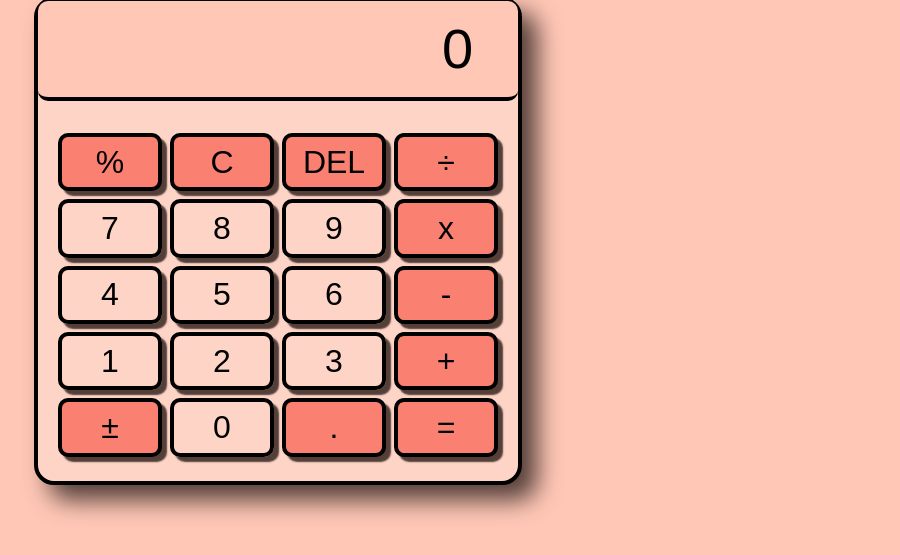
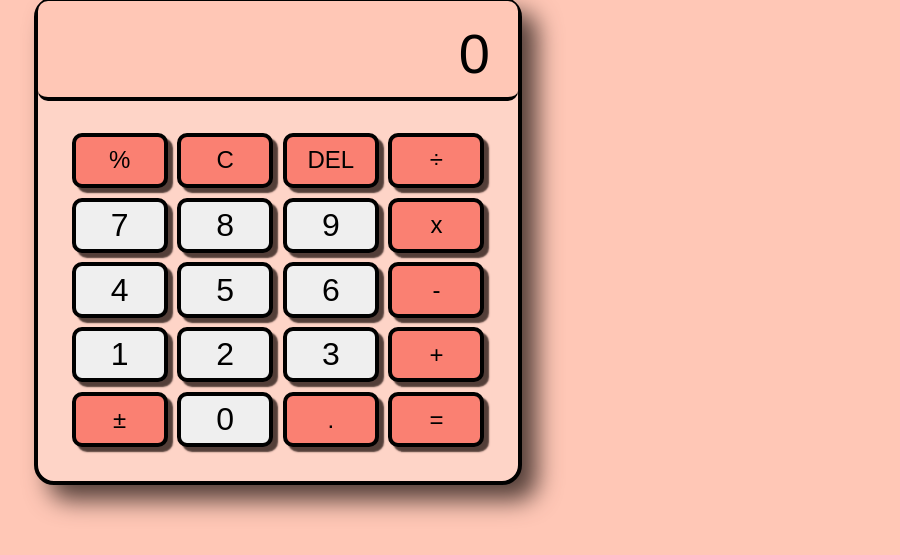
Before and after one commit to Kirbskol/odin-calculator, a plain HTML site: page index.html in a window 1280 px wide. Shown: the part 91-646 px from the top of the page, without its empty margins (362-1262 px from the left). Drawn offline with Linux system fonts and the light colour scheme; a web font is replaced by a local one.

Commit message:
Change loop to generate buttons as issue previously now patched
The way the buttons were previously generated prevented any operation
being completed outside of the loop. This has now been changed to
include an element listener, which can be used externally in functions,
in order to be able to analyse and use input from buttons.

```diff
--- a/index.html
+++ b/index.html
@@ -24,7 +24,7 @@
         </div>
         <div id="calculator" >
             <div class="calculator__screen">
-                <span class="calculator__screen__result">0</span>
+                <input type="text" id="calculator__screen__result" placeholder="0" minlength="1" maxlength="9" size="4"/>
             </div>
             <div class="calculator__btns"></div>
         </div>
--- a/script.js
+++ b/script.js
@@ -1,51 +1,39 @@
 const calculator = document.querySelector("calculator");
 const calculatorButtons = document.querySelector(".calculator__btns");
-const buttons = ["%", "C", "DEL", "÷", "7", "8", "9", "x", "4", "5", "6", "-", "1", "2", "3", "+", "±", "0", ".", "="]
-let calculatorBtn = [];
-const totalButtons = buttons.length;
-let userInput = [];
+const calculatorResult = document.querySelector("#calculator__screen__result");
+const allButtons = ["%", "C", "DEL", "÷", "7", "8", "9", "x", "4", "5", "6", "-", "1", "2", "3", "+", "±", "0", ".", "="];
+const allFunctions = ["%", ".", "=", "÷", "-", "x", "C", "DEL", "±", "+"];
+const allOperators = ["%", "=", "x", "-", "÷", "+", "±"];
+let selectedNums = [];
+let selectedOps = [];
 
-function makeCalculator() {
-    for (let x = 0; x < totalButtons; x++){
-        calculatorBtn[x] = document.createElement("btn");
-        calculatorBtn[x].textContent = buttons[x];
-        calculatorBtn[x].style.fontSize = "2em";
-        if (calculatorBtn[x].textContent == "÷" ||
-            calculatorBtn[x].textContent == "+" ||
-            calculatorBtn[x].textContent == "-" ||
-            calculatorBtn[x].textContent == "x" ||
-            calculatorBtn[x].textContent == "="){
-                calculatorBtn[x].classList.add("calculator__btns__op");
-                calculatorBtn[x].style.backgroundColor = "salmon";
-        }
-        else if (calculatorBtn[x].textContent == "%" ||
-                 calculatorBtn[x].textContent == "±"){
-                    calculatorBtn[x].classList.add("calculator__btns__op");
-                    calculatorBtn[x].style.backgroundColor = "salmon";
-        }
-        else if (calculatorBtn[x].textContent == "C" ||
-                 calculatorBtn[x].textContent == "DEL"){
-                    calculatorBtn[x].classList.add("calculator__btns__clear");
-                    calculatorBtn[x].style.backgroundColor = "salmon";
-        }
-        else if (calculatorBtn[x].textContent == "."){
-                   calculatorBtn[x].classList.add("calculator__btns__dot");
-                   calculatorBtn[x].style.backgroundColor = "salmon";
-        }
-        else{
-            calculatorBtn[x].classList.add("calculator__btns__num");
-        }
-        calculatorBtn[x].classList.add("calculator__btns__all");
-        calculatorBtn[x].addEventListener("click", getInput);
-        function getInput(){
-            let buttonContent = calculatorBtn[x].textContent;
-            userInput.push(`${buttonContent}`);
-        }
-        calculatorButtons.appendChild(calculatorBtn[x]);
-    }
-    calculator.appendChild(calculatorButtons);
+const makeCalculator = () => {
+    allButtons.forEach((element) => {
+        const singleButton = document.createElement("button");
+        singleButton.textContent = element;
+        singleButton.style.fontSize = "2em";
+        singleButton.classList.add("calculator__btns__all");
+        if (allFunctions.includes(element)) {
+                                                singleButton.setAttribute("style",
+                                                                          "background-color: salmon")
+                                            }
+        singleButton.addEventListener("click", () => getButtonInput(element.toString()));
+        calculatorButtons.appendChild(singleButton);
+    });
 }
 
-
+const getButtonInput = (element) => {
+    if (Number(element) >= 0 ){
+        calculatorResult.value += element;
+        selectedNums.push(element);
+    }
+    else if (element === "+" ||
+             element === "-" ||
+             element === "x" ||
+             element === "÷" ||
+             element === "%" ||
+             element === "±")
+        selectedOps.push(element);
+}
 
 makeCalculator();
--- a/style.css
+++ b/style.css
@@ -71,10 +71,8 @@ body {
     justify-content: center;
 }
 
-
 .calculator__screen {
     display: flex;
-    flex-direction: column;
     width: 100%;
     height: 6em;
     background-color: #ffc7b6;
@@ -83,22 +81,40 @@ body {
     align-items: last baseline;
 }
 
-.calculator__screen__result {
-    padding: 0.8em;
+#calculator__screen__result {
+    font-family: "Aldrich", sans-serif;
+    font-weight: 400;
+    color: black;
+    width: 100%;
+    height: auto;
+    text-align: right;
+    background-color: transparent;
+    border: none;
+    padding: 0.2em;
+    padding-right: 0.5em;
     font-size: 3.5em;
 }
 
+#calculator__screen__result::placeholder {
+    color: black;
+}
+
 .calculator__btns {
+    font-family: "Aldrich", sans-serif;
+    font-weight: 400;
     padding-top: 2em;
     display: flex;
     flex-wrap: wrap;
     width: 100%;
     height: 100%;
-    max-height: 10.5em;
-    gap: 0.5em;
+    max-height: 11.5em;
+    gap: 0.6em;
 }
 
-.calculator__btns__num, .calculator__btns__op, .calculator__btns__clear, .calculator__btns__dot {
+.calculator__btns__all {
+    font-family: "Aldrich", sans-serif;
+    font-weight: 400;
+    font-size: 1.5em;
     display: flex;
     align-items: center;
     justify-content: center;
@@ -109,7 +125,7 @@ body {
     box-shadow: 5px 5px 1.5px #533e38;
 }
 
-.calculator__btns__num:hover, .calculator__btns__op:hover, .calculator__btns__clear:hover, .calculator__btns__dot:hover {
+.calculator__btns__all:hover {
     box-shadow: 0px 0px 0px #533e38;
     cursor: pointer;
 }
```
